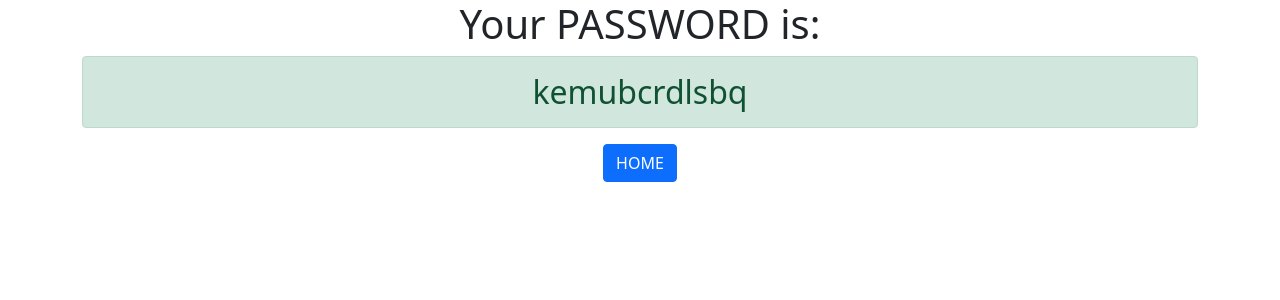
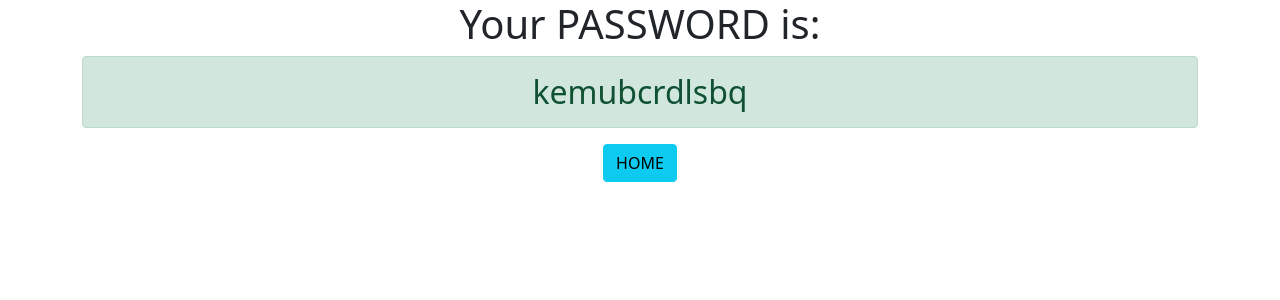
Before and after one commit to NitsJehangir/django-password-generator, a Django app: page /generatedpassword/ in a window 1280 px wide. Shown: the top 300 px of the page. Run offline with Django 3.2, Linux system fonts and the light colour scheme.

Commit message:
I made some tweeks

```diff
--- a/generator/templates/generator/password.html
+++ b/generator/templates/generator/password.html
@@ -4,5 +4,5 @@
     <h1>Your PASSWORD is:</h1>
     <h2 class="alert alert-success">{{ password }}</h2>
 
-    <a href="{% url 'home' %}" class="btn btn-primary">HOME</a>
+    <a href="{% url 'home' %}" class="btn btn-info">HOME</a>
 </div>
```
